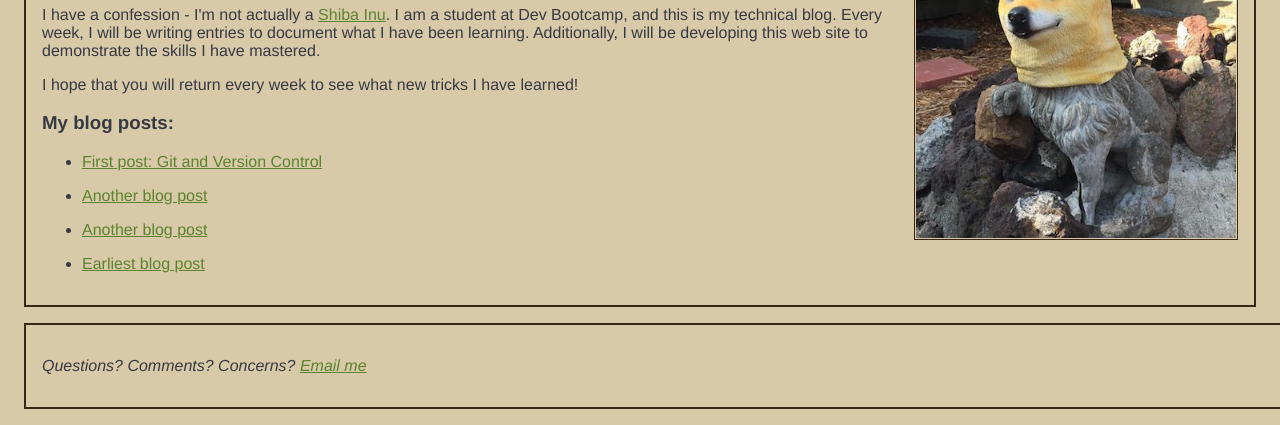
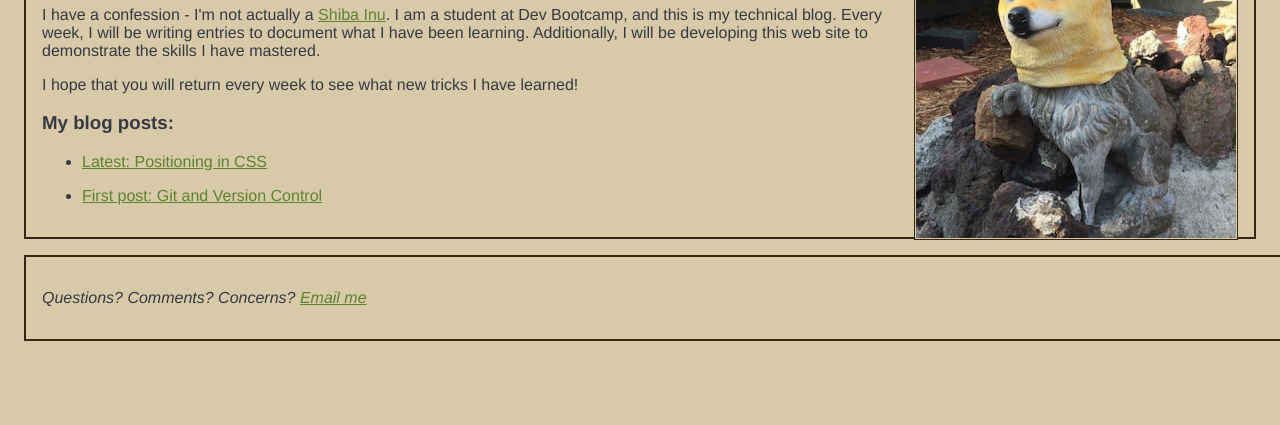
Before and after one commit to Whelpley/whelpley.github.io, a plain HTML site: page index.html in a window 1280 px wide. Shown: the part 399-824 px from the top of the page. After the commit the page ends 800 px from the top, so only its background shows below. Drawn offline with Linux system fonts and the light colour scheme.

Commit message:
Link new blog post to Index

```diff
--- a/index.html
+++ b/index.html
@@ -41,10 +41,8 @@
       <div>
         <h3>My blog posts:</h3>
         <ul>
+           <li><a href="blog/positioning.html">Latest: Positioning in CSS</a></li>
           <li><a href="blog/git.html">First post: Git and Version Control</a></li>
-          <li><a href="#">Another blog post</a></li>
-          <li><a href="#">Another blog post</a></li>
-          <li><a href="#">Earliest blog post</a></li>
         </ul>
       </div>
     </main>
```
